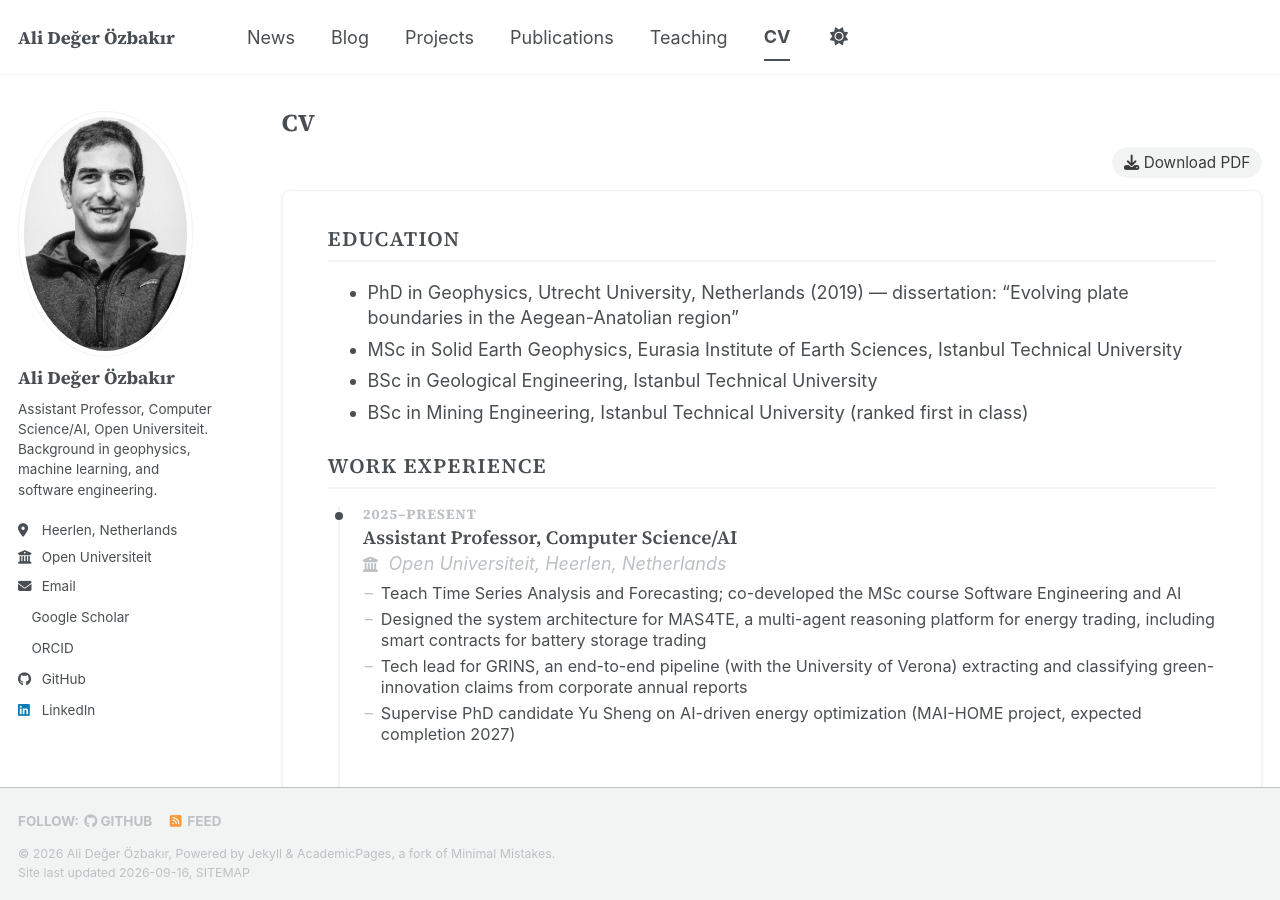
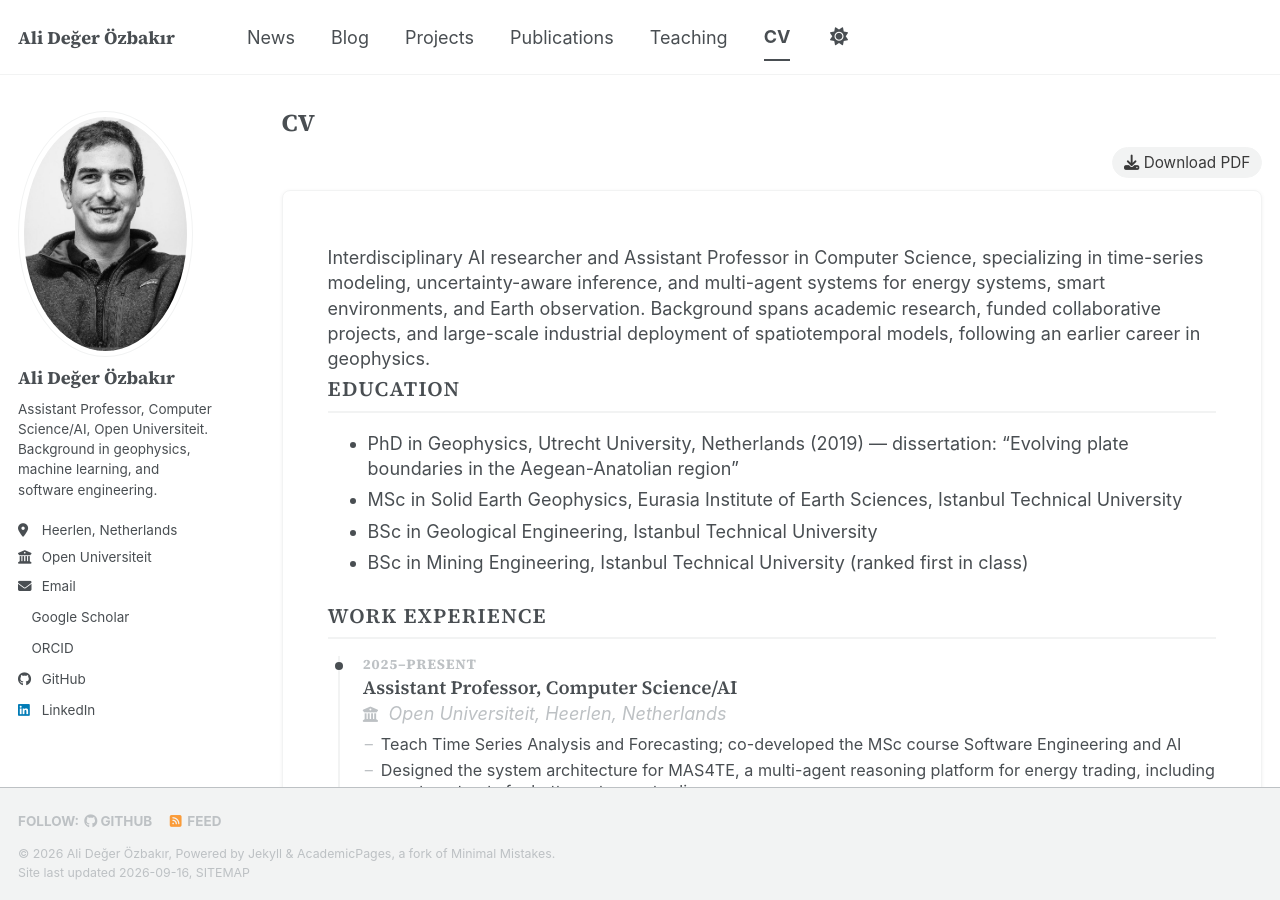
Before and after one commit to aozbakir/aozbakir.github.io, a Jekyll site: the page built from _pages/cv.md, in a window 1280 px wide and 900 px high. Built offline with Jekyll 4.4.1, drawn with Linux system fonts in a browser that asks for light colours; a style sheet for code colours, icons or effects is not loaded; part of the change alters nothing that is shown; some of the changed text lies outside the part shown.

Commit message:
Add CV summary line and missing skills
- Open the CV with a short professional summary instead of
  jumping straight into Education
- Add Test-Driven Development (Programming), and Pandas,
  Matplotlib, Seaborn, Plotly (Machine learning)

Co-Authored-By: Claude Sonnet 5 <noreply@anthropic.com>

```diff
--- a/_pages/cv.md
+++ b/_pages/cv.md
@@ -14,6 +14,8 @@ redirect_from:
 </div>
 
 <div class="cv-content" markdown="1">
+
+Interdisciplinary AI researcher and Assistant Professor in Computer Science, specializing in time-series modeling, uncertainty-aware inference, and multi-agent systems for energy systems, smart environments, and Earth observation. Background spans academic research, funded collaborative projects, and large-scale industrial deployment of spatiotemporal models, following an earlier career in geophysics.
 
 ## Education
 
@@ -85,8 +87,8 @@ redirect_from:
 
 ## Skills
 
-<div class="cv-skill-group"><span class="cv-skill-label">Programming</span><span class="cv-tag">Python</span><span class="cv-tag">C/C++</span><span class="cv-tag">MATLAB</span><span class="cv-tag">FORTRAN</span><span class="cv-tag">Solidity</span><span class="cv-tag">bash</span></div>
-<div class="cv-skill-group"><span class="cv-skill-label">Machine learning</span><span class="cv-tag">TensorFlow/Keras</span><span class="cv-tag">scikit-learn</span><span class="cv-tag">Transformers/LLMs</span><span class="cv-tag">Prophet</span><span class="cv-tag">spaCy</span><span class="cv-tag">Chroma</span></div>
+<div class="cv-skill-group"><span class="cv-skill-label">Programming</span><span class="cv-tag">Python</span><span class="cv-tag">C/C++</span><span class="cv-tag">MATLAB</span><span class="cv-tag">FORTRAN</span><span class="cv-tag">Solidity</span><span class="cv-tag">bash</span><span class="cv-tag">Test-Driven Development</span></div>
+<div class="cv-skill-group"><span class="cv-skill-label">Machine learning</span><span class="cv-tag">TensorFlow/Keras</span><span class="cv-tag">scikit-learn</span><span class="cv-tag">Transformers/LLMs</span><span class="cv-tag">Prophet</span><span class="cv-tag">spaCy</span><span class="cv-tag">Chroma</span><span class="cv-tag">Pandas</span><span class="cv-tag">Matplotlib</span><span class="cv-tag">Seaborn</span><span class="cv-tag">Plotly</span></div>
 <div class="cv-skill-group"><span class="cv-skill-label">Data & web</span><span class="cv-tag">PostgreSQL/SQL</span><span class="cv-tag">SQLAlchemy</span><span class="cv-tag">Flask</span><span class="cv-tag">FastAPI</span><span class="cv-tag">HTML/CSS/JS</span><span class="cv-tag">Azure Document Intelligence</span></div>
 <div class="cv-skill-group"><span class="cv-skill-label">GIS/geospatial</span><span class="cv-tag">QGIS</span><span class="cv-tag">GeoPandas</span><span class="cv-tag">rasterio</span></div>
 <div class="cv-skill-group"><span class="cv-skill-label">Languages</span><span class="cv-tag">English (fluent)</span><span class="cv-tag">Dutch (A2)</span><span class="cv-tag">Turkish (native)</span></div>
```
